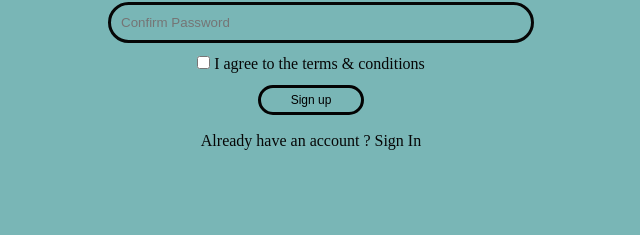
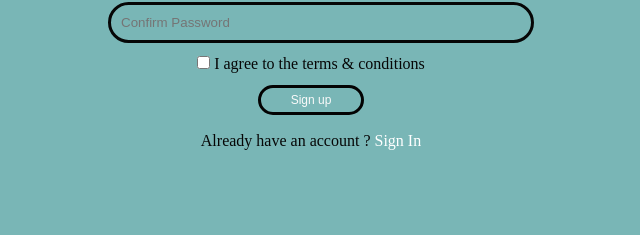
Before and after one commit to Codeyg12/sign-up, a plain HTML site: page index.html in a window 1280 px wide. Shown: the part 511-746 px from the top of the page, 329-969 px from the left. Drawn offline with Linux system fonts and the light colour scheme.

Commit message:
color change

```diff
--- a/sign-up/assets/sign-up.css
+++ b/sign-up/assets/sign-up.css
@@ -45,7 +45,7 @@
   }
 
   button {
-      color: rgb(0, 0, 0);
+      color: rgb(250, 250, 250);
       width: 25%;
       padding: 5px 0px;
       font-size: 12px;
@@ -56,8 +56,17 @@
       cursor: pointer;
     }
 
+    button:hover {
+      color: black;
+    }
+
     a {
       text-decoration: none;
+      color: #fff;
+    }
+
+    a:hover {
+      color: black;
     }
 
   hr {
```
